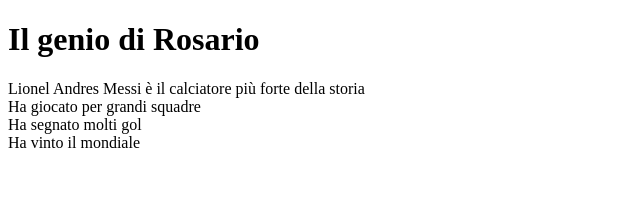
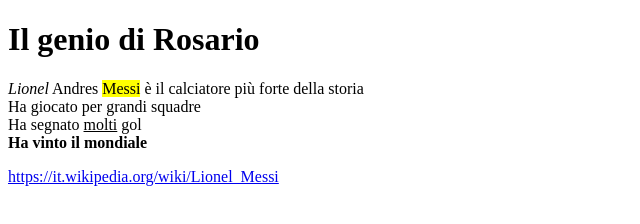
Before and after one commit to Pinturicchio1994/Pinturicchio1994.github.io, a plain HTML site: page Messi.html in a window 1280 px wide. Shown: the whole page, without its empty margins (0-640 px from the left). Drawn offline with Linux system fonts and the light colour scheme.

Commit message:
Lionel Messi.html

```diff
--- a/Messi.html
+++ b/Messi.html
@@ -6,9 +6,12 @@
 </head>
 <body>
 <h1>Il genio di Rosario</h1>
-<p>Lionel Andres Messi è il calciatore più forte della storia<br>
+<p><em>Lionel</em> Andres
+    <mark>Messi</mark>
+    è il calciatore più forte della storia<br>
     Ha giocato per grandi squadre<br>
-    Ha segnato molti gol<br>
-    Ha vinto il mondiale</p>
+    Ha segnato <u>molti</u> gol<br>
+    <strong> Ha vinto il mondiale</strong></p>
+<a href=messi.html">https://it.wikipedia.org/wiki/Lionel_Messi</a>
 </body>
 </html>
```
